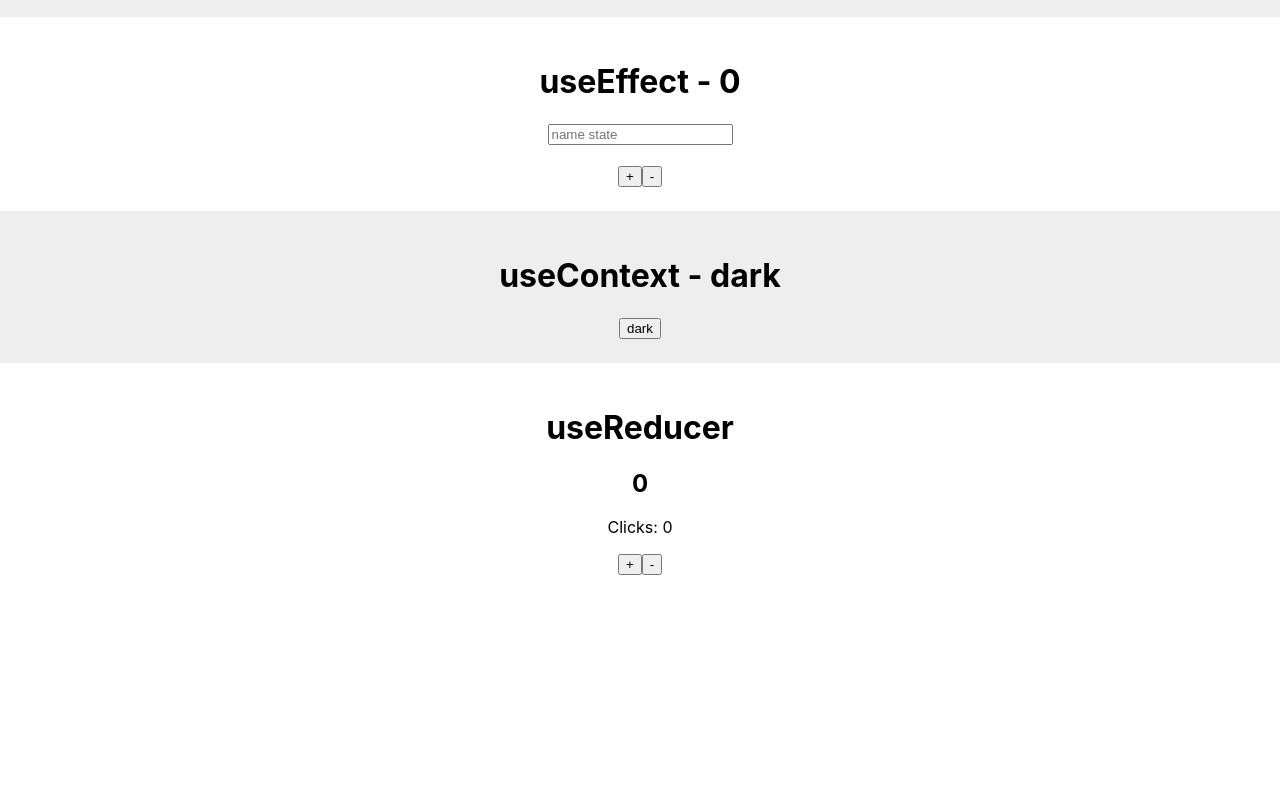
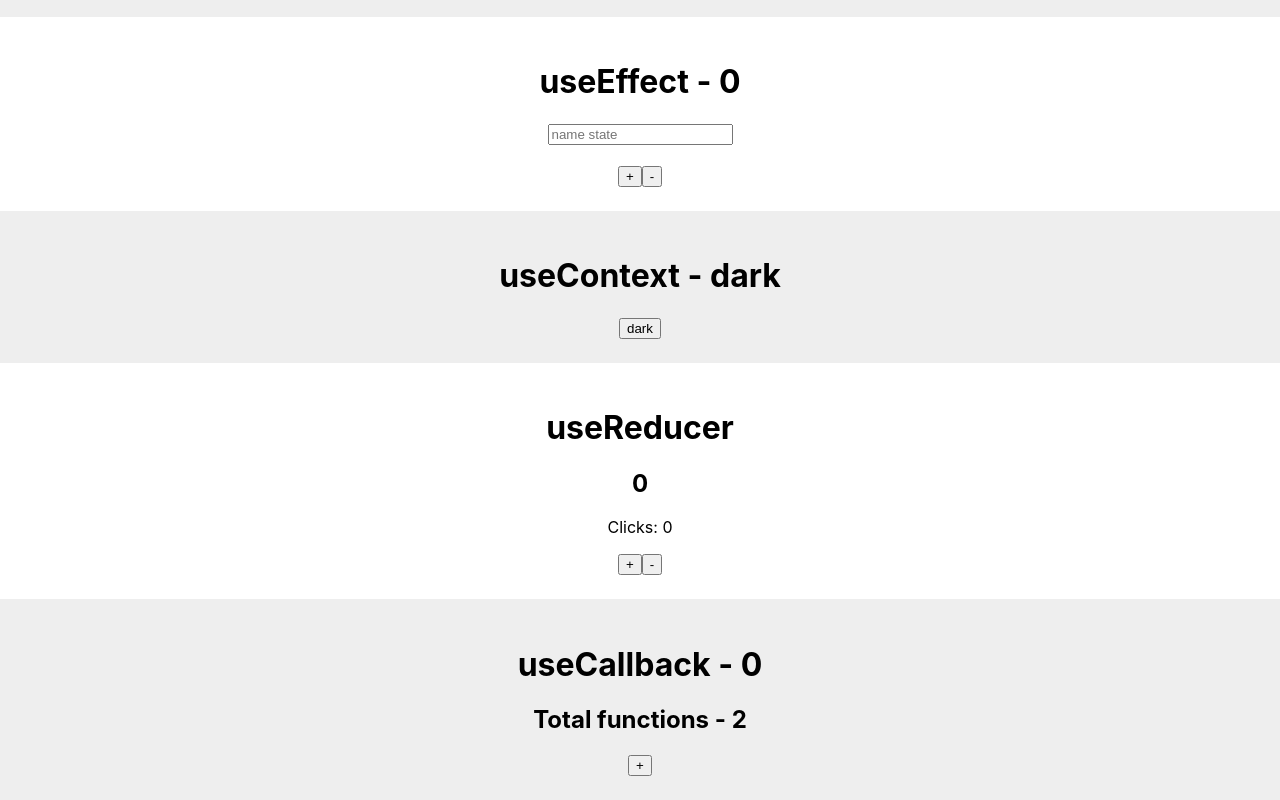
Before and after one commit to alperensin/react-hooks, a React (Create React App) app: page / in a window 1280 px wide. Shown: the part 935-1735 px from the top of the page. Before the commit the page ends 1534 px from the top, so only its background shows below. Built offline with nearby package versions, Linux system fonts and the light colour scheme.

Commit message:
useCallback - example

```diff
--- a/src/App.js
+++ b/src/App.js
@@ -1,9 +1,11 @@
 import logo from './logo.svg';
 import './App.css';
+
 import HookUseState from './hooks-example/HookUseState';
 import HookUseEffect from './hooks-example/HookUseEffect';
 import HookUseContext from './hooks-example/HookUseContext';
 import HookUseReducer from './hooks-example/HookUseReducer';
+import HookUseCallback from './hooks-example/HookUseCallback';
 
 function App() {
   return (
@@ -15,6 +17,7 @@ function App() {
       <HookUseEffect />
       <HookUseContext />
       <HookUseReducer />
+      <HookUseCallback />
     </div>
   );
 }
--- /dev/null
+++ b/src/hooks-example/HookUseCallback.js
@@ -0,0 +1,38 @@
+import { useState, useCallback } from "react";
+
+const fnCounter = new Set();
+
+export default function HookUseCallback() {
+  const [counter, setCounter] = useState(0);
+
+  // Without useCallback - function
+  // function handlePlus() {
+  //   setCounter(prevState => prevState + 1);
+  // }
+
+  // Without useCallback - const
+  // const handlePlus = () => {
+  //   setCounter(prevState => prevState + 1);
+  // };
+
+  const handlePlus = useCallback(() => {
+    setCounter(prevState => prevState + 1);
+  }, [])
+
+  // With useCallback the function is not created in other renderings of the component and the same instance is always stored in the set
+  fnCounter.add(handlePlus)
+
+  return (
+    <div style={{ padding: "24px", background: "#EEEEEE" }}>
+      <h1>useCallback - {counter}</h1>
+      <h2>Total functions - {fnCounter.size}</h2>
+      <Button onClick={handlePlus} />
+    </div>
+  );
+}
+
+function Button(props) {
+  return (
+    <button type="button" onClick={props.onClick} >+</button>
+  )
+}
```
